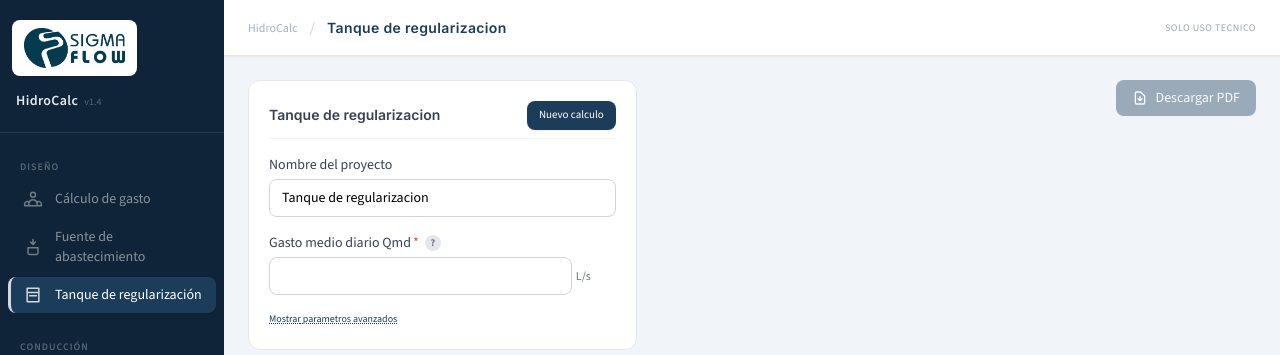
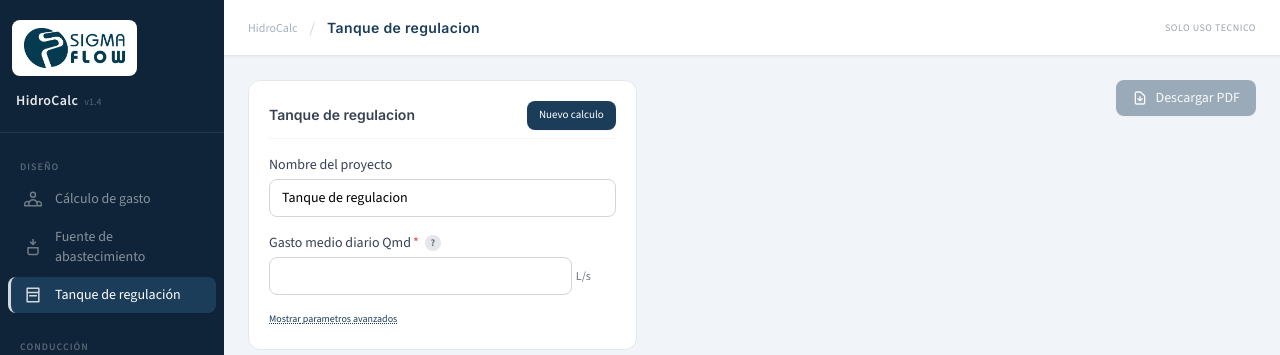
Before and after one commit to simexco/hidrocalc, a Next.js app: page /tanque in a window 1280 px wide. Shown: the top 355 px of the page. Built offline with nearby package versions, Linux system fonts and the light colour scheme.

Commit message:
Renombrar Tanque de regularizacion -> Tanque de regulacion
Co-Authored-By: Claude Opus 4.8 <noreply@anthropic.com>

```diff
--- a/src/app/(modules)/tanque/page.tsx
+++ b/src/app/(modules)/tanque/page.tsx
@@ -11,7 +11,7 @@ import { formatNumber } from "@/lib/calculations/conversions";
 import { saveFormState, loadFormState } from "@/lib/storage/form-persistence";
 
 const defaults: TankStorageInputs = {
-  projectName: "Tanque de regularizacion",
+  projectName: "Tanque de regulacion",
   Qmd_ls: null,
   horasAportacion: 24,
   incluirReserva: false,
@@ -60,7 +60,7 @@ export default function TanquePage() {
         <div className="lg:col-span-2 space-y-5">
           <div className="bg-white dark:bg-gray-800 rounded-xl border border-gray-200 dark:border-gray-700 p-5 space-y-4">
             <div className="flex items-center justify-between border-b border-gray-100 dark:border-gray-700 pb-2">
-              <h2 className="text-sm font-semibold text-gray-700 dark:text-gray-300">Tanque de regularizacion</h2>
+              <h2 className="text-sm font-semibold text-gray-700 dark:text-gray-300">Tanque de regulacion</h2>
               <ResetButton moduleKey="tanque" onReset={handleReset} />
             </div>
 
--- a/src/app/page.tsx
+++ b/src/app/page.tsx
@@ -16,7 +16,7 @@ const modules = [
     icon: (<svg viewBox="0 0 24 24" className={iconCls} fill="none" stroke="currentColor" strokeWidth={1.5}><path strokeLinecap="round" strokeLinejoin="round" d="M12 3v6m0 0l-3-3m3 3l3-3M6 13h12v6a2 2 0 01-2 2H8a2 2 0 01-2-2v-6z" /></svg>),
   },
   {
-    title: "Tanque de regularización",
+    title: "Tanque de regulación",
     desc: "Volumen de regulación y reserva, dimensiones del tanque (CONAGUA MAPAS).",
     href: "/tanque",
     icon: (<svg viewBox="0 0 24 24" className={iconCls} fill="none" stroke="currentColor" strokeWidth={1.5}><path strokeLinecap="round" strokeLinejoin="round" d="M5 4h14v16H5V4zm0 5h14M8 13h8" /></svg>),
@@ -161,7 +161,7 @@ export default function Home() {
               { situation: "¿Dónde pongo las válvulas de aire en mi línea?", module: "Válvulas de aire", data: "Q, DN, perfil de cotas", href: "/valvulas-aire" },
               { situation: "Quiero ver si la presion llega a lo largo de todo el trazo", module: "Linea de conduccion", data: "Q, DN, P1, perfil topografico", href: "/perfil" },
               { situation: "Necesito reducir la presion en una zona de mi red", module: "Valvula reductora", data: "Q, P1, P2, DN", href: "/vrp" },
-              { situation: "¿Que volumen de tanque necesito para regular el suministro?", module: "Tanque de regularizacion", data: "Qmd, horas de aportacion", href: "/tanque" },
+              { situation: "¿Que volumen de tanque necesito para regular el suministro?", module: "Tanque de regulacion", data: "Qmd, horas de aportacion", href: "/tanque" },
             ].map((r) => (
               <Link key={r.module} href={r.href} className="flex flex-col sm:flex-row sm:items-center gap-1 sm:gap-4 bg-white/5 hover:bg-white/10 border border-white/5 rounded-lg px-4 py-3 transition-colors group">
                 <p className="text-sm text-white/80 flex-1 group-hover:text-white">{r.situation}</p>
--- a/src/components/layout/HidroCalcHeader.tsx
+++ b/src/components/layout/HidroCalcHeader.tsx
@@ -15,7 +15,7 @@ const moduleNames: Record<string, string> = {
   "/dimensionamiento": "Elegir diámetro",
   "/valvulas-aire": "Válvulas de aire",
   "/vrp": "Valvula reductora",
-  "/tanque": "Tanque de regularizacion",
+  "/tanque": "Tanque de regulacion",
   "/proyectos": "Mis proyectos",
 };
 
--- a/src/components/layout/HidroCalcSidebar.tsx
+++ b/src/components/layout/HidroCalcSidebar.tsx
@@ -30,7 +30,7 @@ const sections = [
     items: [
       { href: "/demanda", label: "Cálculo de gasto", icon: icons.gasto },
       { href: "/fuente", label: "Fuente de abastecimiento", icon: icons.fuente },
-      { href: "/tanque", label: "Tanque de regularización", icon: icons.tanque },
+      { href: "/tanque", label: "Tanque de regulación", icon: icons.tanque },
     ],
   },
   {
```
